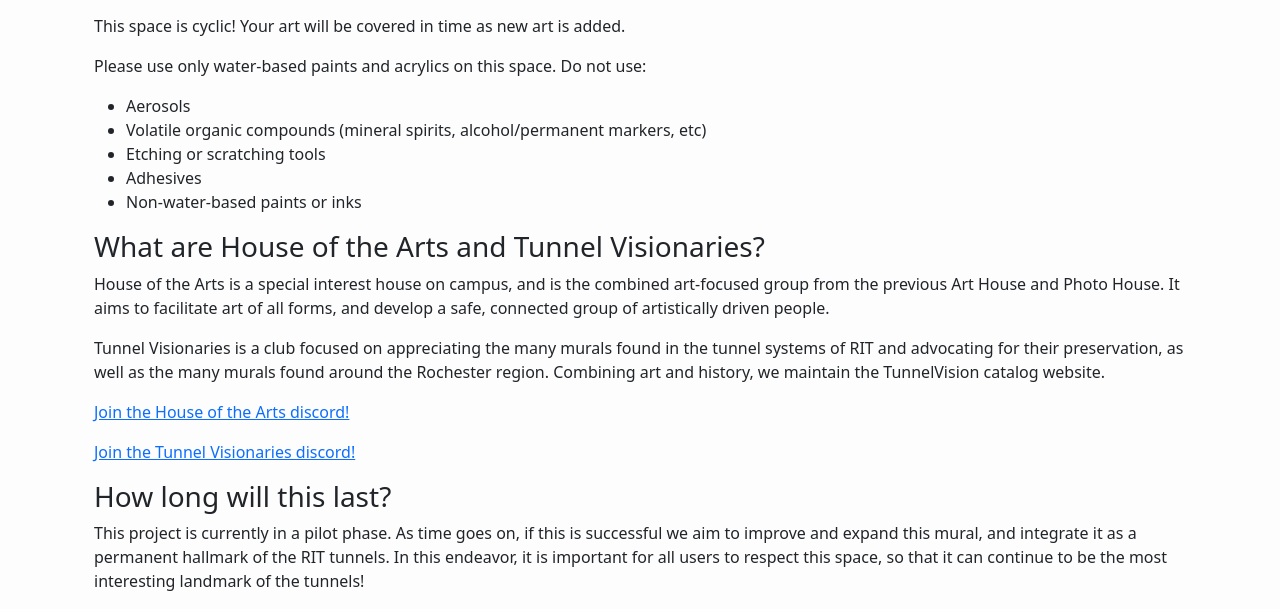
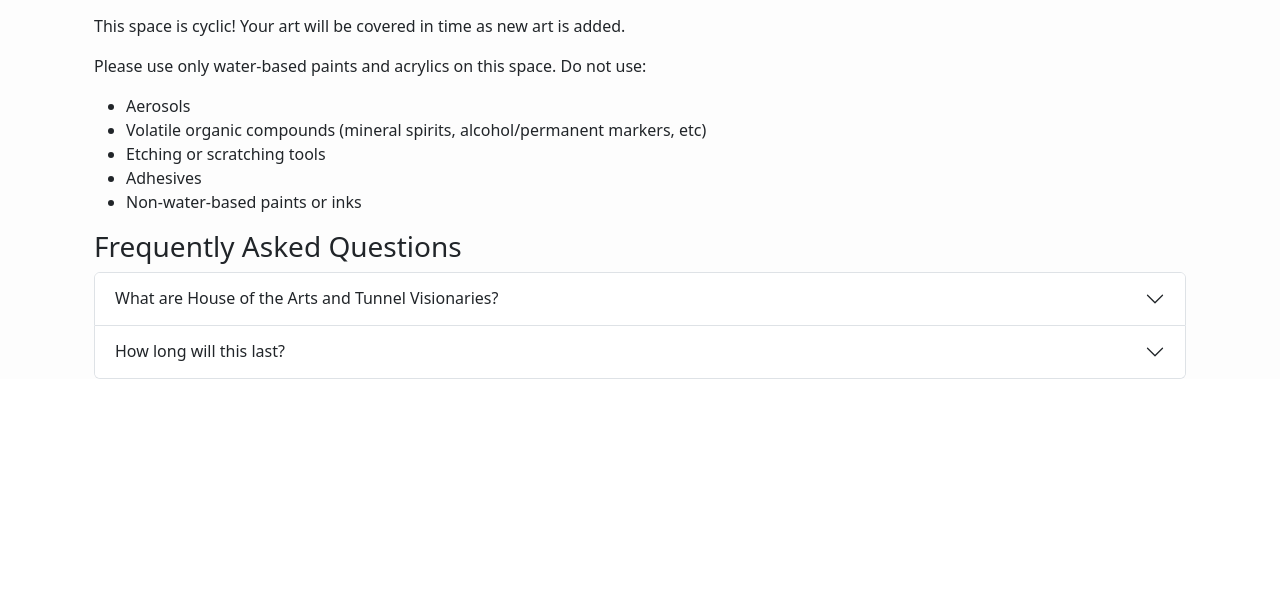
Before and after one commit to wilsonmcdade/tunnelvision, a Flask app: page /open-canvas in a window 1280 px wide. Shown: the part 825-1434 px from the top of the page. After the commit the page ends 1204 px from the top, so only its background shows below. Run offline with Flask 3, Linux system fonts and the light colour scheme; parts of the project's set-up code (start-up, migrations or seed data) failed here and were passed over; some libraries are stand-ins or nearby versions.

Commit message:
Convert FAQ section to accordions

```diff
--- a/templates/open-canvas.html
+++ b/templates/open-canvas.html
@@ -82,19 +82,36 @@ Open Canvas - TunnelVision
         This timelapse, maintained by Tunnel Visionaries, shows the growth of this mural as students share their thoughts, art, and soul on this wall. As it progresses, the students here at RIT will be able to demonstrate their experiences, thoughts, and the abstract side of what it means to be here, and to be human.
     -->
 
-    <h3>What are House of the Arts and Tunnel Visionaries?</h3>
+    <h3>Frequently Asked Questions</h3>
+    <div class="accordion" id="accordionPanelsStayOpenExample">
+        <div class="accordion-item">
+            <h4 class="accordion-header"><button
+                class="accordion-button collapsed"
+                type="button"
+                data-bs-toggle="collapse"
+                data-bs-target="#panelsStayOpen-collapseOne"
+                aria-expanded="false"
+                aria-controls="panelsStayOpen-collapseOne"
+            >
+                What are House of the Arts and Tunnel Visionaries?
+            </button></h4>
+            <div
+                id="panelsStayOpen-collapseOne"
+                class="accordion-collapse collapse"
+            ><div class="accordion-body">
                 <p>
-        House of the Arts is a special interest house on campus, and is the
-        combined art-focused group from the previous Art House and Photo House.
-        It aims to facilitate art of all forms, and develop a safe, connected
-        group of artistically driven people.
+                    House of the Arts is a special interest house on campus, and
+                    is the combined art-focused group from the previous Art
+                    House and Photo House. It aims to facilitate art of all
+                    forms, and develop a safe, connected group of artistically
+                    driven people.
                 </p>
                 <p>
-        Tunnel Visionaries is a club focused on appreciating the many murals
-        found in the tunnel systems of RIT and advocating for their
-        preservation, as well as the many murals found around the Rochester
-        region. Combining art and history, we maintain the TunnelVision catalog
-        website.
+                    Tunnel Visionaries is a club focused on appreciating the
+                    many murals found in the tunnel systems of RIT and
+                    advocating for their preservation, as well as the many
+                    murals found around the Rochester region. Combining art and
+                    history, we maintain the TunnelVision catalog website.
                 </p>
                 <p><a href="">
                     Join the House of the Arts discord!
@@ -102,14 +119,34 @@ Open Canvas - TunnelVision
                 <p><a href="">
                     Join the Tunnel Visionaries discord!
                 </a></p>
+            </div></div>
+        </div>
+        <div class="accordion-item">
+            <h4 class="accordion-header"><button
+                class="accordion-button collapsed"
+                type="button"
+                data-bs-toggle="collapse"
+                data-bs-target="#panelsStayOpen-collapseTwo"
+                aria-expanded="false"
+                aria-controls="panelsStayOpen-collapseTwo"
+            >
+                How long will this last?
+            </button></h4>
+            <div
+                id="panelsStayOpen-collapseTwo"
+                class="accordion-collapse collapse"
+            ><div class="accordion-body">
+            <p>
+                This project is currently in a pilot phase. As time goes on, if
+                this is successful we aim to improve and expand this mural, and
+                integrate it as a permanent hallmark of the RIT tunnels. In this
+                endeavor, it is important for all users to respect this space,
+                so that it can continue to be the most interesting landmark of
+                the tunnels!
+            </p>
+            </div></div>
+        </div>
+    </div>
 
-    <h3>How long will this last?</h3>
-    <p>
-        This project is currently in a pilot phase. As time goes on, if this is
-        successful we aim to improve and expand this mural, and integrate it as
-        a permanent hallmark of the RIT tunnels. In this endeavor, it is
-        important for all users to respect this space, so that it can continue
-        to be the most interesting landmark of the tunnels!
-    </p>
 </div>
 {% endblock %}
```
Lines whose indentation alone changed are shown as unchanged.
